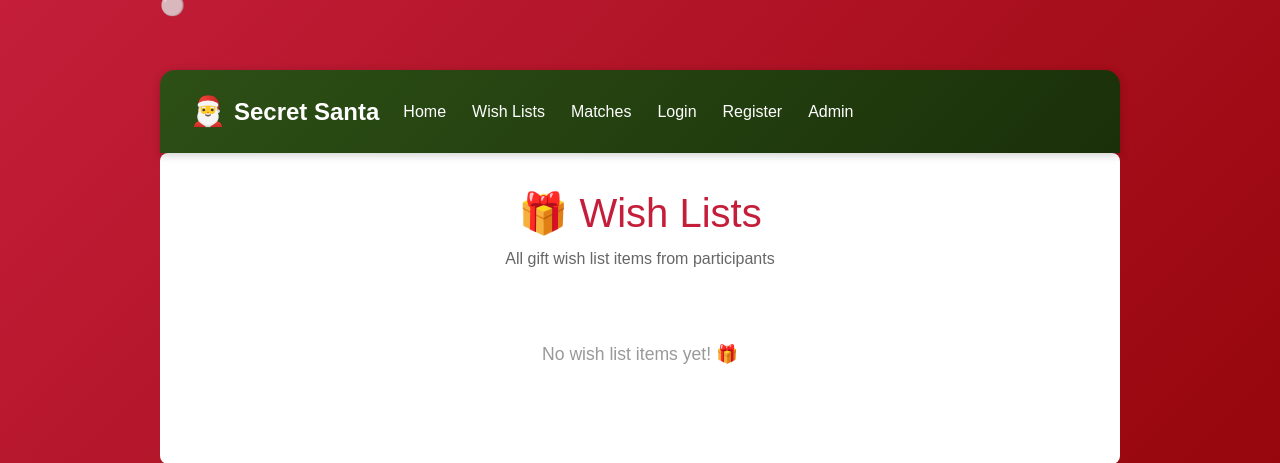
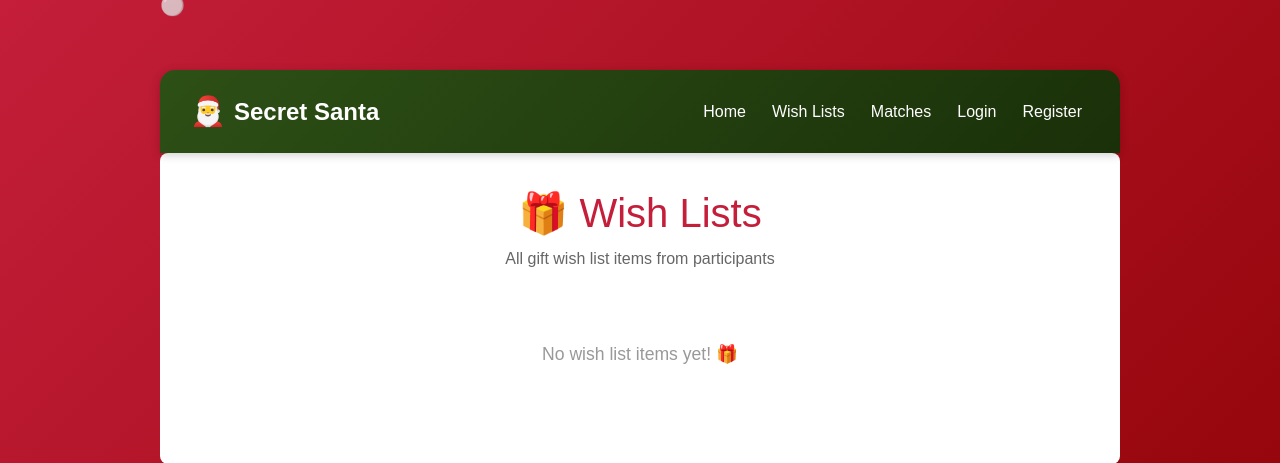
Before and after one commit to Scaphix/git-for-christmas, a Django app: page /gifts/ in a window 1280 px wide. Shown: the top 463 px of the page. Run offline with Django 5.2, Linux system fonts and the light colour scheme; data that the repository does not hold is empty.

Commit message:
Navbar: show Logout when logged in, hide Login/Register - Remove Admin link - Align nav links to right

```diff
--- a/templates/base.html
+++ b/templates/base.html
@@ -296,8 +296,8 @@
             </button>
 
             <!-- Navigation links -->
-            <div class="collapse navbar-collapse" id="navbarSupportedContent">
-                <ul class="navbar-nav me-auto mb-2 mb-lg-0">
+            <div class="collapse navbar-collapse justify-content-end" id="navbarSupportedContent">
+                <ul class="navbar-nav mb-2 mb-lg-0">
                     <li class="nav-item">
                         <a class="nav-link" href="/">Home</a>
                     </li>
@@ -309,7 +309,8 @@
                         <a class="nav-link" href="/matches/">Matches</a>
                     </li>
                     {% if user.is_authenticated %}
-                    <li> <a class="nav-link" href="/logout/">Logout</a>
+                        <li class="nav-item">
+                            <a class="nav-link" href="/logout/">Logout</a>
                         </li>
                     {% else %}
                         <li class="nav-item">
@@ -319,9 +320,7 @@
                             <a class="nav-link" href="/register/">Register</a>
                         </li>
                     {% endif %}
-                    <li class="nav-item">
-                        <a class="nav-link" href="/admin/">Admin</a>
-                    </li>
+                    <!-- Admin link removed -->
                 </ul>
             </div>
         </div>
```
Lines whose indentation alone changed are shown as unchanged.
